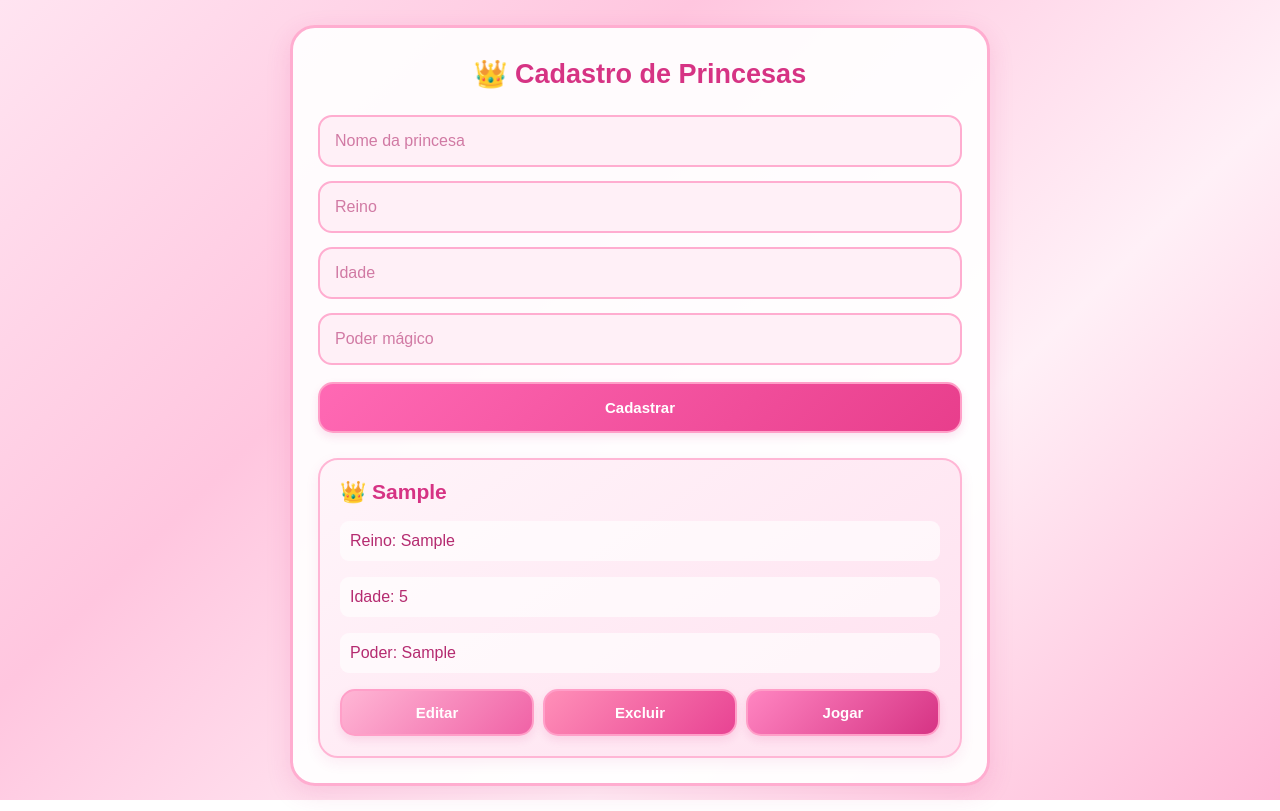
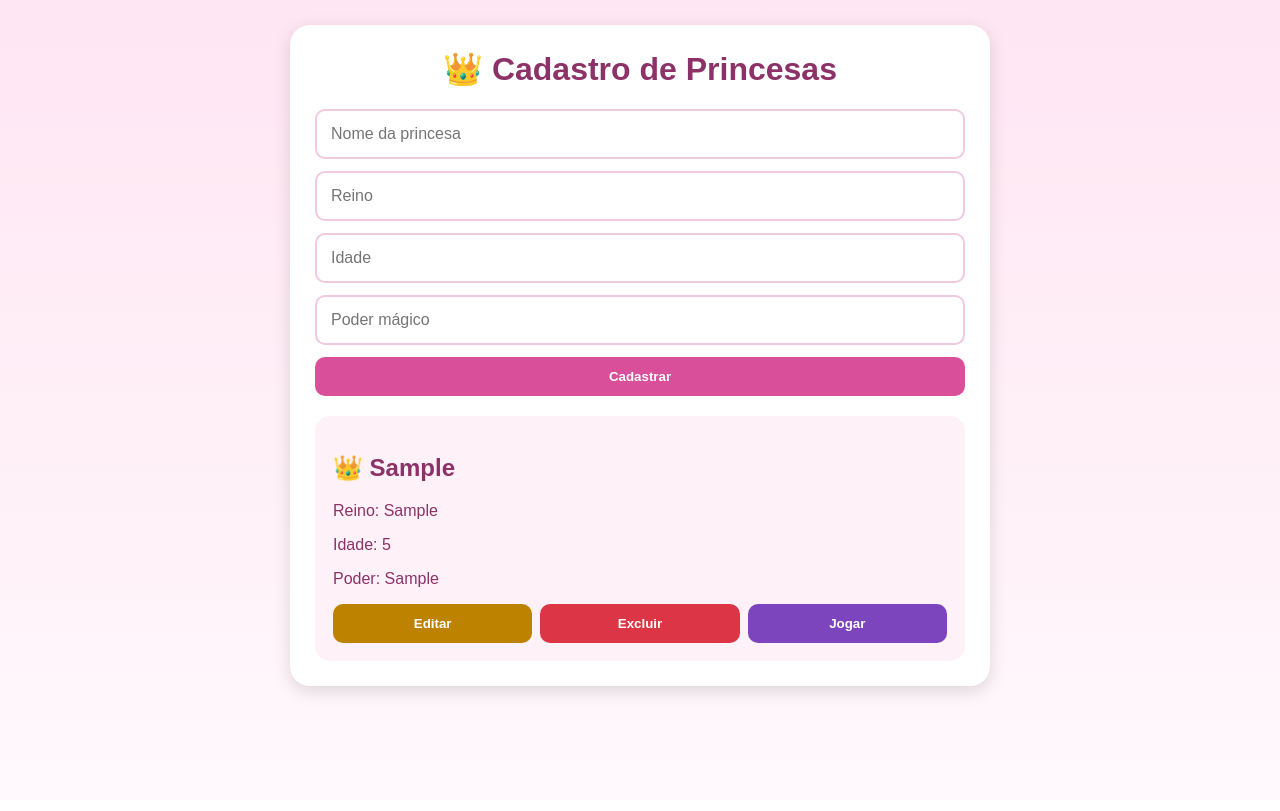
Before and after one commit to thallytasalviano/atividade-jogo, a plain HTML site: page index.html in a window 1280 px wide. Both pictures are taken after typing "Sample", "Sample", "5", "Sample" into the empty fields and a click on the button "Cadastrar". Drawn offline with Linux system fonts and the light colour scheme.

Commit message:
Refactor CSS styles for improved design
Updated styles for body, container, buttons, and card elements. Adjusted colors, padding, and margins for improved layout and design consistency.

```diff
--- a/style.css
+++ b/style.css
@@ -1,16 +1,5 @@
-
  * {
   box-sizing: border-box;
-}
-
-:root {
-    --rosa-claro: #fff0f7;
-    --rosa-fundo: #ffe0ef;
-    --rosa-medio: #ffb6d5;
-    --rosa-forte: #ff69b4;
-    --rosa-escuro: #d63384;
-    --rosa-borda: #ffadd0;
-    --branco: #ffffff;
 }
 
 body {
@@ -18,212 +7,79 @@ body {
   padding: 25px 12px;
   min-height: 100vh;
   font-family: Arial, sans-serif;
-    color: #b52b70;
-
-    background: linear-gradient(
-        135deg,
-        #ffe4f1,
-        #ffc6df,
-        #fff0f7,
-        #ffb6d5
-    );
-
-    background-attachment: fixed;
+  background: linear-gradient(#ffe6f2, #fff8fc);
+  color: #8c3268;
 }
 
 .container {
-    width: 100%;
   max-width: 700px;
-    margin: 0 auto;
+  margin: auto;
   padding: 25px;
-
-    background: rgba(255, 255, 255, 0.92);
-    border: 3px solid var(--rosa-borda);
-    border-radius: 25px;
-    box-shadow: 0 8px 25px #d6338425;
+  background: white;
+  border-radius: 20px;
+  box-shadow: 0 5px 18px #0002;
 }
 
 h1 {
-    color: var(--rosa-escuro);
   text-align: center;
-    font-size: 27px;
-    margin-top: 5px;
-    margin-bottom: 18px;
-}
-
-p {
-    line-height: 1.5;
-}
-
-.container > p {
-    text-align: center;
-    color: #c04480;
+  margin-top: 0;
 }
 
 form {
   display: flex;
   flex-direction: column;
-    gap: 14px;
-    margin-top: 25px;
+  gap: 12px;
 }
 
 input {
   width: 100%;
-    padding: 15px;
+  padding: 14px;
+  border: 2px solid #f0c8df;
+  border-radius: 10px;
   font-size: 16px;
-    color: #a52a65;
-    background: var(--rosa-claro);
-    border: 2px solid var(--rosa-borda);
-    border-radius: 14px;
-    outline: none;
-    transition: 0.2s;
-}
-
-input::placeholder {
-    color: #d17aa4;
-}
-
-input:focus {
-    border-color: var(--rosa-forte);
-    background: white;
-    box-shadow: 0 0 0 4px #ff69b425;
 }
 
 button {
-    padding: 13px 18px;
-    border: 2px solid #ff9fc8;
-    border-radius: 15px;
-
-    background: linear-gradient(
-        135deg,
-        #ff9ecb,
-        #ff69b4
-    );
-
+  padding: 12px;
+  border: none;
+  border-radius: 10px;
+  background: #d94f9a;
   color: white;
-    font-size: 15px;
   font-weight: bold;
   cursor: pointer;
-    box-shadow: 0 4px 8px #d6338420;
-    transition: transform 0.2s, filter 0.2s;
-}
-
-button:hover {
-    filter: brightness(1.04);
-    transform: translateY(-2px);
 }
 
 button:active {
-    transform: scale(0.97);
-}
-
-#botao {
-    width: 100%;
-    margin-top: 3px;
-    padding: 15px;
-
-    background: linear-gradient(
-        135deg,
-        #ff69b4,
-        #e83e8c
-    );
-}
-
-#listaPrincesas {
-    margin-top: 25px;
-}
-
-#listaPrincesas > p {
-    padding: 20px;
-    text-align: center;
-    color: #d63384;
-    background: var(--rosa-claro);
-    border: 2px dashed var(--rosa-borda);
-    border-radius: 15px;
+  transform: scale(0.98);
 }
 
 .card {
-    margin-top: 18px;
-    padding: 20px;
-
-    background: linear-gradient(
-        145deg,
-        #fff5fa,
-        #ffe0ef
-    );
-
-    border: 2px solid #ffb6d5;
-    border-radius: 20px;
-    box-shadow: 0 5px 14px #d6338415;
+  margin-top: 20px;
+  padding: 18px;
+  background: #fff1f8;
+  border-radius: 15px;
   overflow-wrap: anywhere;
-}
-
-.card h2 {
-    margin-top: 0;
-    color: #d63384;
-    font-size: 21px;
-}
-
-.card p {
-    color: #b52b70;
-    padding: 8px 10px;
-    background: #ffffffa8;
-    border-radius: 9px;
 }
 
 .botoes {
   display: flex;
   flex-wrap: wrap;
-    gap: 9px;
+  gap: 8px;
   margin-top: 15px;
 }
 
 .botoes button {
   flex: 1;
-    min-width: 90px;
 }
 
 .editar {
-    background: linear-gradient(
-        135deg,
-        #ffb6d5,
-        #f062a6
-    );
+  background: #bd8200;
 }
 
 .excluir {
-    background: linear-gradient(
-        135deg,
-        #ff8fb8,
-        #e84393
-    );
+  background: #dc3545;
 }
 
 .jogar {
-    background: linear-gradient(
-        135deg,
-        #ff85c1,
-        #d63384
-    );
+  background: #7c45bd;
 }
-
-@media (max-width: 450px) {
-    body {
-        padding: 15px 9px;
-    }
-
-    .container {
-        padding: 17px;
-        border-radius: 20px;
-    }
-
-    h1 {
-        font-size: 23px;
-    }
-
-    .botoes button {
-        min-width: 75px;
-        padding: 11px 8px;
-        font-size: 13px;
-    }
-}
```
Lines whose indentation alone changed are shown as unchanged.
